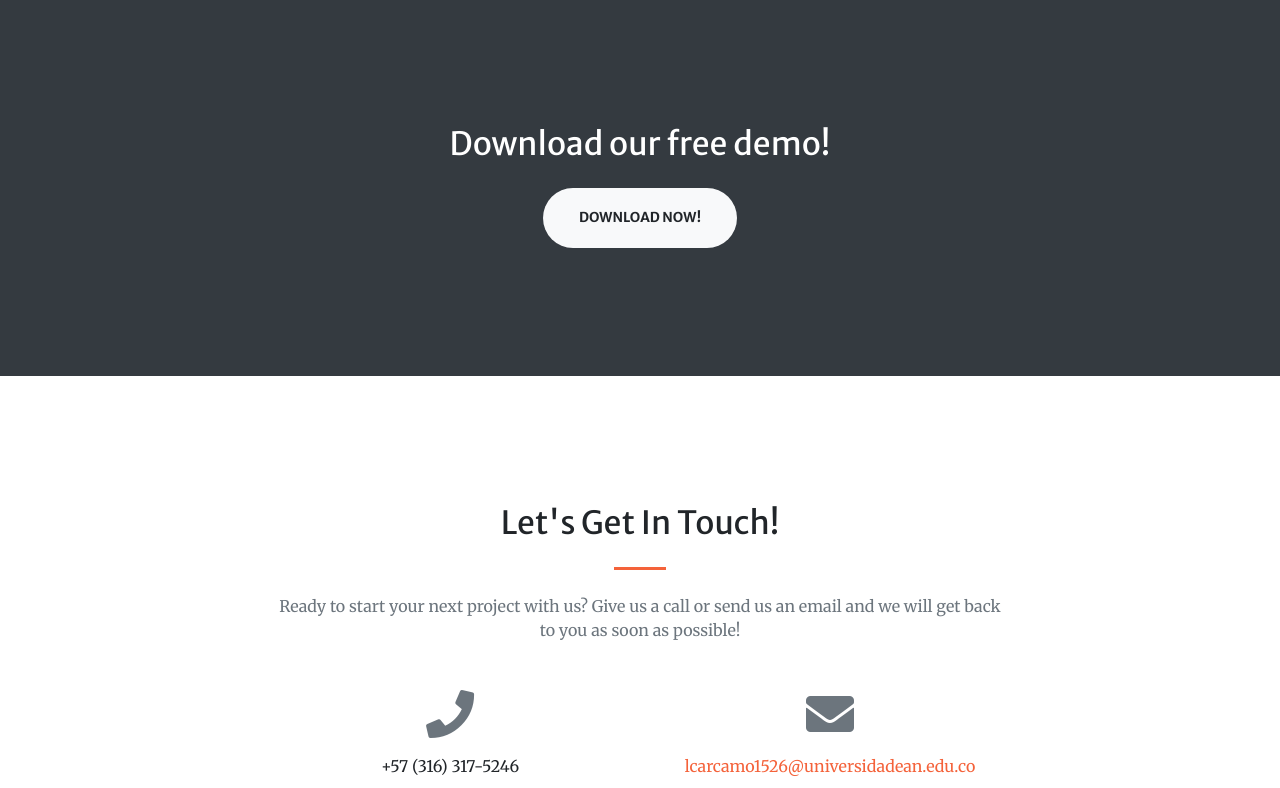
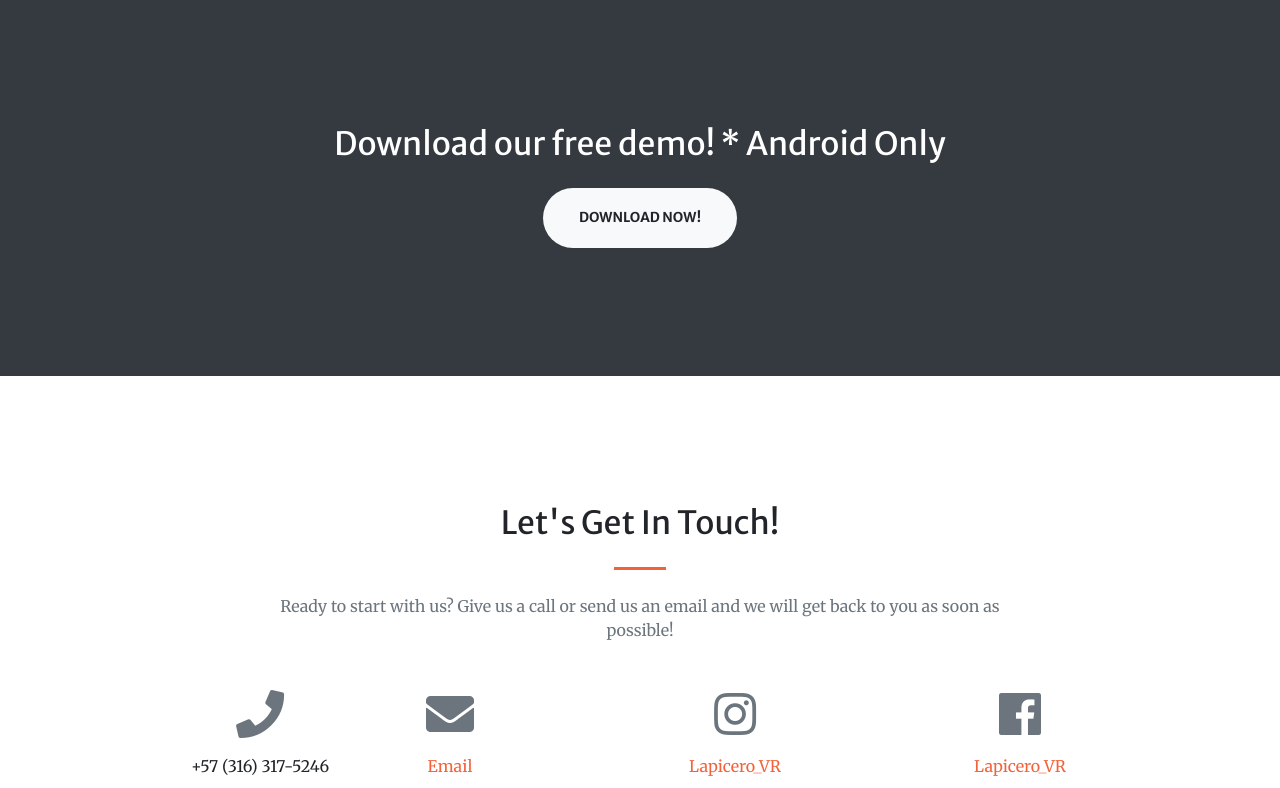
Before and after one commit to lcarcamo1526/lcarcamo1526.github.io, a plain HTML site: page index.html in a window 1280 px wide. Shown: the part 2512-3300 px from the top of the page. Drawn offline with Linux system fonts and the light colour scheme.

Commit message:
Fix icons

```diff
--- a/index.html
+++ b/index.html
@@ -192,7 +192,7 @@
                             Category
                         </div>
                         <div class="project-name">
-                           Standalone
+                            Standalone
                         </div>
                     </div>
                 </a>
@@ -205,7 +205,7 @@
                             Category
                         </div>
                         <div class="project-name">
-                           Multiplayer
+                            Multiplayer
                         </div>
                     </div>
                 </a>
@@ -217,8 +217,10 @@
 <!-- Call to Action Section -->
 <section class="page-section bg-dark text-white">
     <div class="container text-center">
-        <h2 class="mb-4">Download our free demo! </h2>
-        <a class="btn btn-light btn-xl" href="">Download Now!</a>
+        <h2 class="mb-4">Download our free demo! * Android Only</h2>
+        <a class="btn btn-light btn-xl"
+           href="https://github.com/lcarcamo1526/VR-School-Simulator-Cardboard/releases/download/1.2f/VR-School.copy.apk">Download
+            Now!</a>
     </div>
 </section>
 
@@ -229,19 +231,32 @@
             <div class="col-lg-8 text-center">
                 <h2 class="mt-0">Let's Get In Touch!</h2>
                 <hr class="divider my-4">
-                <p class="text-muted mb-5">Ready to start your next project with us? Give us a call or send us an email
+                <p class="text-muted mb-5">Ready to start with us? Give us a call or send us an email
                     and we will get back to you as soon as possible!</p>
             </div>
         </div>
         <div class="row">
-            <div class="col-lg-4 ml-auto text-center">
+            <div class="col-lg-2 ml-auto text-center">
                 <i class="fas fa-phone fa-3x mb-3 text-muted"></i>
                 <div>+57 (316) 317-5246</div>
             </div>
-            <div class="col-lg-4 mr-auto text-center">
+            <div class="col-lg-2 mr-auto text-center">
                 <i class="fas fa-envelope fa-3x mb-3 text-muted"></i>
                 <!-- Make sure to change the email address in anchor text AND the link below! -->
-                <a class="d-block" href="mailto:lcarcamo1526@universidadean.edu.co">lcarcamo1526@universidadean.edu.co</a>
+                <a class="d-block"
+                   href="mailto:lcarcamo1526@universidadean.edu.co">Email</a>
+            </div>
+            <div class="col-lg-2 mr-auto text-center">
+                <i class="fab fa-instagram fa-3x mb-3 text-muted"></i>
+                <!-- Make sure to change the email address in anchor text AND the link below! -->
+                <a class="d-block"
+                   href="https://www.instagram.com/lapicero_vr/?utm_source=ig_profile_share&igshid=7sjrtvrnt9va">Lapicero_VR</a>
+            </div>
+            <div class="col-lg-2 mr-auto text-center">
+                <i class="fab fa-facebook fa-3x mb-3 text-muted"></i>
+                <!-- Make sure to change the email address in anchor text AND the link below! -->
+                <a class="d-block"
+                   href="https://www.facebook.com/Lapicero-VR-2057709397611255/">Lapicero_VR</a>
             </div>
         </div>
     </div>
```
